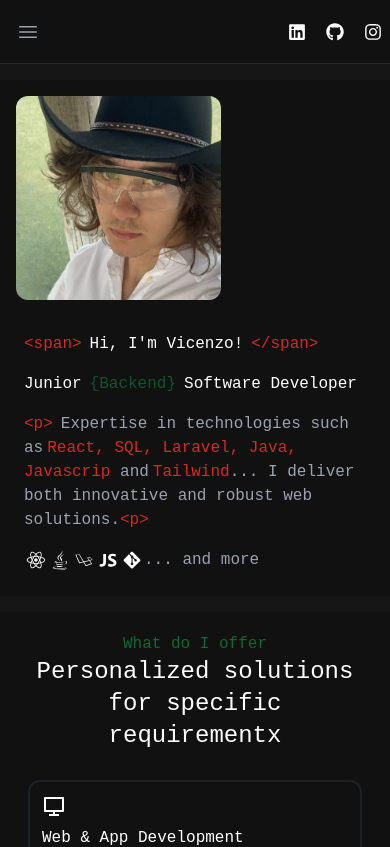
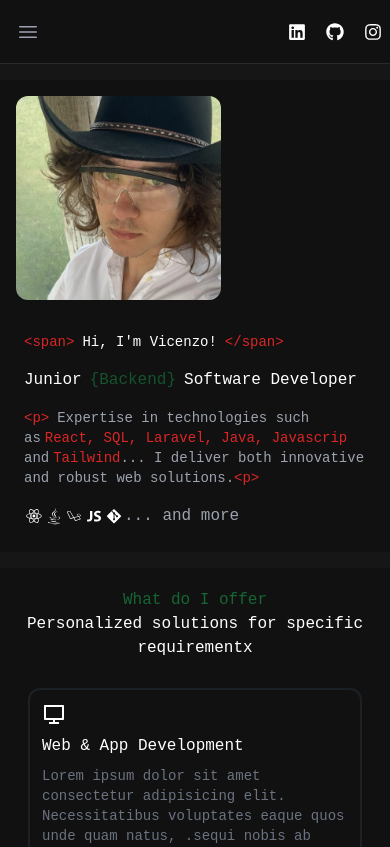
Before and after one commit to vimohbjj/vimohbjj.github.io, a React (Create React App) app: page / in a window 390 px wide. Shown: the top 847 px of the page. Built offline with nearby package versions, Linux system fonts and the light colour scheme.

Commit message:
Added better font-syze

```diff
--- a/src/components/profile.jsx
+++ b/src/components/profile.jsx
@@ -8,12 +8,12 @@ import perfil from '../img/perfil.jpg';
 
  const Profile = () => {
   return (
-    <section className='text-white bg-color-dark grid grid-cols-5 items-center gap-6 p-4'>
-        <article className='col-span-3 md:col-span-2 text-center'>
-            <img className='w-72 rounded-xl text-center' src={perfil} alt="myimage" />
+    <section className='text-white bg-color-dark grid grid-cols-5 items-center align-middle gap-6 p-4'>
+        <article className='col-span-3 md:col-span-2 flex justify-center items-center text-center'>
+            <img className='w-52 md:w-72 rounded-xl mx-auto' src={perfil} alt="myimage" />
         </article>
         <article className='col-span-5 md:col-span-3 flex flex-col gap-4 m-2'>
-            <p>
+            <p className='text-sm sm:text-base'>
               <span className='text-red-600 pe-2'>{'<span>'}</span>
               Hi, I'm Vicenzo!
               <span className='text-red-600 ps-2'>{'</span>'}</span>
@@ -25,7 +25,7 @@ import perfil from '../img/perfil.jpg';
                 </span>
                 Software Developer
             </h2>
-            <p className='text-gray-400'>
+            <p className='text-gray-400 text-sm md:text-base'>
                 <span className='text-red-600 pe-2'>{'<p>'}</span>
                     Expertise in technologies such as
 
@@ -40,14 +40,14 @@ import perfil from '../img/perfil.jpg';
                 <span className='text-red-600'>{'<p>'}</span>
             </p>
             <p className='flex flex-row items-center'>
-                <span className='flex flex-row text-2xl'>
+                <span className='flex flex-row text-xl sm:text-2xl'>
                     <DiReact />
                     <DiJava />
                     <DiLaravel />
                     <DiJavascript1 />
                     <DiGit />
                 </span>
-                <span className='text-gray-400'>
+                <span className='text-gray-400 text-base sm:text-md'>
                 ... and more
                 </span>
             </p>
--- a/src/components/services.jsx
+++ b/src/components/services.jsx
@@ -12,7 +12,7 @@ export const Services = () => {
     <section className='bg-color-dark p-5 text-white flex flex-col justify-center gap-5'>
         <article className='text-center'>
             <h3 className='text-green-800'>What do I offer</h3>
-            <h2 className='text-2xl'>Personalized solutions for specific requirementx</h2>
+            <h2 className='text:lg md:text-2xl'>Personalized solutions for specific requirementx</h2>
         </article>
         <article className='grid grid-cols-6 gap-5'>
             <div className='col-span-6 sm:col-span-3 lg:col-span-2 flex flex-col gap-2 rounded-xl border-2 border-color-gray p-3 m-2'>
```
